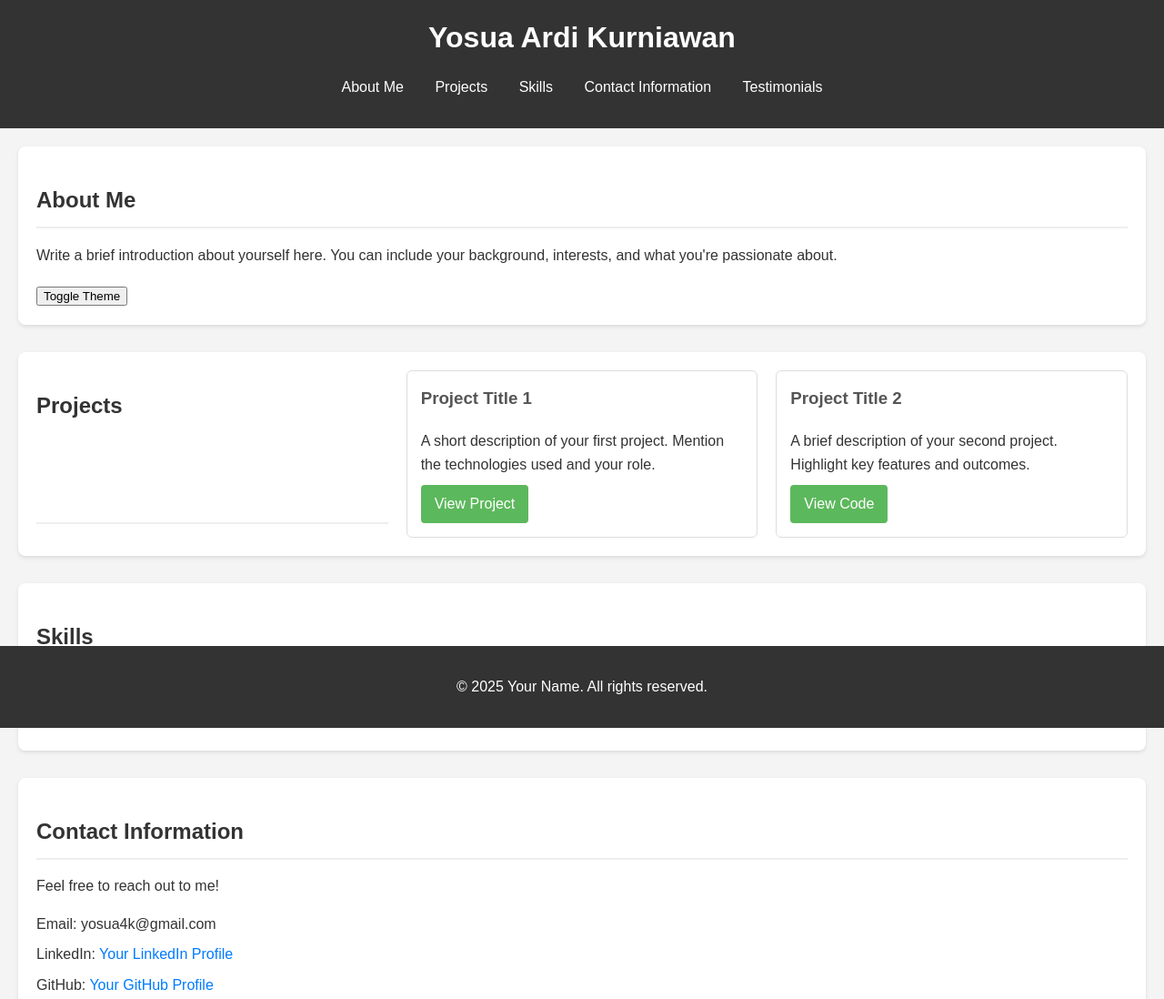
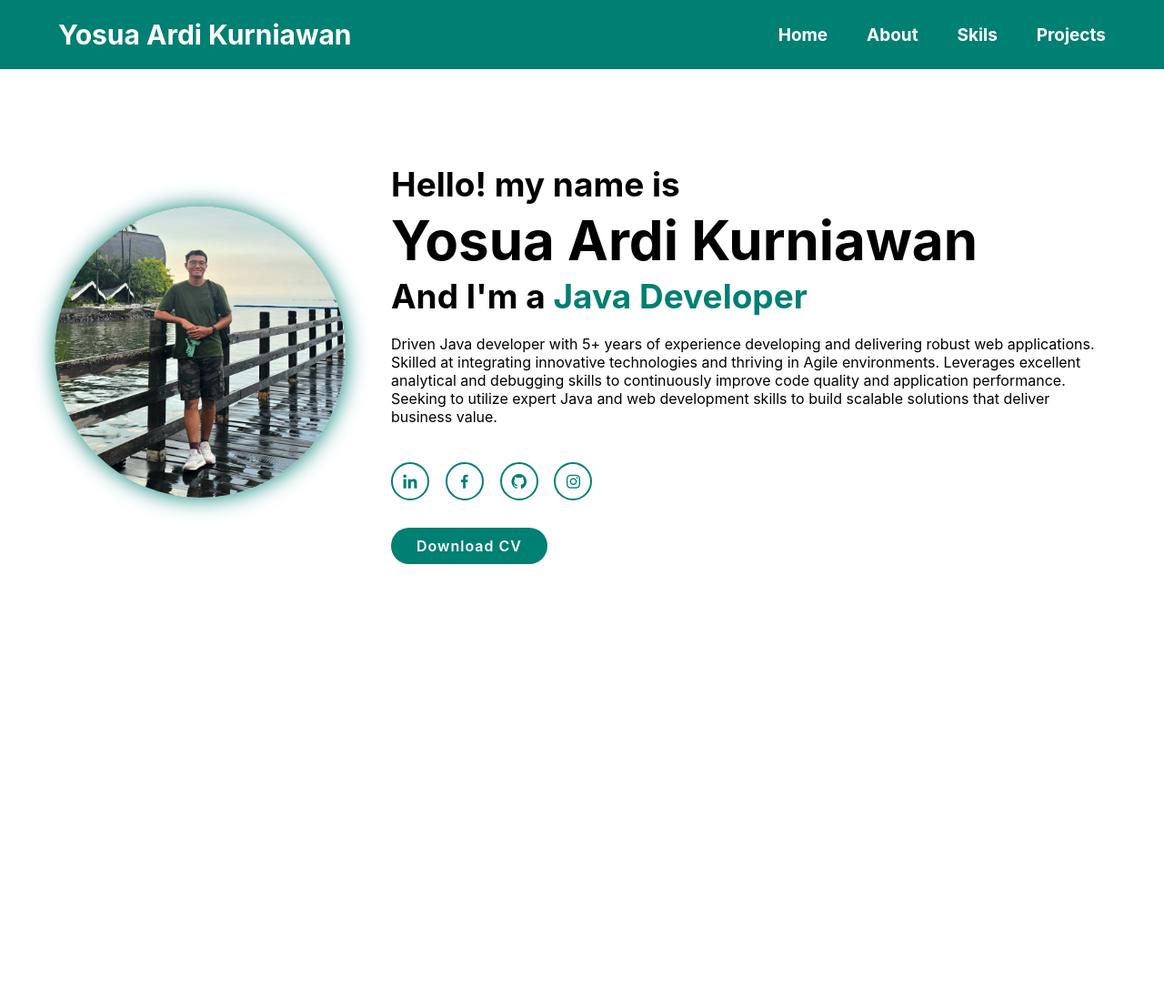
Before and after one commit to Yosu4/yosuaardik, a plain HTML site: page index.html in a window 1280 px wide. Shown: the top 1098 px of the page at 91% size. After the commit the page ends 800 px from the top, so only its background shows below. Drawn offline with nearby package versions, Linux system fonts and the light colour scheme.

Commit message:
New Design gitHub

```diff
--- a/css/style.css
+++ b/css/style.css
@@ -1,165 +1,196 @@
 /* General Styles */
-body {
-    font-family: sans-serif;
+* {
     margin: 0;
     padding: 0;
-    background-color: #f4f4f4;
-    color: #333;
-    line-height: 1.6;
+    box-sizing: border-box;
+    text-decoration: none;
+    border: none;
+    outline: none;
+    scroll-behavior: smooth;
+    font-family: -apple-system, sans-serif;
 }
 
-.container {
-    max-width: 960px;
-    margin: 0 auto;
-    padding: 20px;
+:root{
+    --bg-color: #ffffff;
+    --snd-bg-color: #d5fdf9;
+    --text-color: #000;
+    --main-color: #007f73;
 }
 
-/* Header Styles */
-header {
-    background-color: #333;
-    color: #fff;
-    padding: 1em 0;
-    text-align: center;
+html{
+    font-size: 62.5%;
+    overflow-x: hidden;
 }
 
-header h1 {
-    margin: 0;
+body{
+    background: var(--bg-color);
+    color: var(--text-color);
 }
 
-nav ul {
-    padding: 0;
-    list-style: none;
+section{
+    min-height: 100vh;
+    padding: 10rem, 9% 2rem;
 }
 
-nav ul li {
-    display: inline;
-    margin: 0 15px;
+/* header section coded */
+.header{
+    position: fixed;
+    width: 100%;
+    top: 0;
+    right: 0;
+    z-index: 1000;
+    display: flex;
+    align-items: center;
+    justify-content: space-between;
+    padding: 2rem 5%;
+    background: var(--main-color);
+    backdrop-filter: blur(10px);
+    transition: all 0.5s ease;
 }
 
-nav ul li a {
-    color: #fff;
-    text-decoration: none;
+.logo{
+    font-size: 3rem;
+    color: var(--bg-color);
+    font-weight: 700;
+    cursor: pointer;
+    transition: 0.3s ease;
 }
 
-nav ul li a:hover {
-    text-decoration: underline;
+.logo:hover{
+    transform: scale(1.05);
 }
 
-/* Main Content Styles */
-main {
-    padding: 20px;
+.navbar a{
+    font-size: 1.9rem;
+    color: var(--bg-color);
+    margin-left: 4rem;
+    font-weight: 700;
+    transition: 0.3s ease;
 }
 
-section {
-    margin-bottom: 30px;
-    background-color: #fff;
-    padding: 20px;
-    border-radius: 8px;
-    box-shadow: 0 2px 4px rgba(0, 0, 0, 0.1);
+.navbar a:hover,
+.navbar a.active{
+    color: var(--text-color);
 }
 
-section h2 {
-    color: #333;
-    border-bottom: 2px solid #eee;
-    padding-bottom: 10px;
-    margin-bottom: 15px;
+#menu-icon{
+    font-size: 3.6rem;
+    color: var(--bg-color);
+    cursor: pointer;
+    display: none;
 }
 
-/* About Me Section */
-#about p {
-    line-height: 1.8;
+.home {
+    display: flex;
+    justify-content: center;
+    align-items: center;
+    padding: 0 2rem; /* Adds left and right padding */
+    max-width: 1200px; /* Optional: prevents stretching too wide on large screens */
+    margin: 0 auto; /* Centers the section horizontally */
+    box-sizing: border-box; /* Ensures padding doesn't overflow */
 }
 
-/* Projects Section */
-#projects {
-    display: grid;
-    grid-template-columns: repeat(auto-fit, minmax(300px, 1fr));
-    gap: 20px;
+.home-img img{
+    width: 25vw;
+    border-radius: 300px;
+    box-shadow: 0 0 25px var(--main-color);
+    cursor: pointer;
+    animation: floatImage 4s ease-in-out infinite;
+    transition: 0.4s ease;
 }
 
-.project {
-    border: 1px solid #ddd;
-    padding: 15px;
-    border-radius: 6px;
+.home-img img:hover{
+    box-shadow: 0 0 25px var(--main-color),
+                0 0 35px var(--main-color),
+                0 0 45px var(--main-color);
 }
 
-.project h3 {
-    margin-top: 0;
-    color: #555;
+@keyframes floatImage{
+    0% {
+        transform: translateY(0);
+    }
+
+    50%{
+        transform: translateY(-2.4rem);
+    }
+
+    100%{
+        transform: translateY(0);
+    }
 }
 
-.project p {
-    margin-bottom: 10px;
+.home-content{
+    margin-left: 5rem;
 }
 
-.project a {
-    display: inline-block;
-    background-color: #5cb85c;
-    color: #fff;
-    padding: 8px 15px;
-    text-decoration: none;
-    border-radius: 4px;
-    transition: background-color 0.3s ease;
+.home-content h3 {
+    font-size: 3.7rem;
+    font-weight: 700;
 }
 
-.project a:hover {
-    background-color: #4cae4c;
+.home-content h3:nth-of-type(2){
+    margin-bottom: 2rem;
 }
 
-/* Skills Section */
-#skills ul {
-    padding: 0;
-    list-style: none;
-    display: flex;
-    flex-wrap: wrap;
-    gap: 10px;
+span{
+    color: var(--main-color);
 }
 
-#skills ul li {
-    background-color: #eee;
-    color: #333;
-    padding: 8px 12px;
-    border-radius: 4px;
+.home-content h1 {
+    font-size: 6rem;
+    font-weight: 700;
+    line-height: 1.3;
 }
 
-/* Contact Information Section */
-#contact ul {
-    padding: 0;
-    list-style: none;
+.home-content a {
+    font-size: 1.6rem;
 }
 
-#contact ul li {
-    margin-bottom: 8px;
+.home-content p {
+    font-size: 1.6rem;
 }
 
-#contact ul li a {
-    color: #007bff;
-    text-decoration: none;
+/* created by chat gpt */
+
+.social-media {
+    margin-top: 1rem;
 }
 
-#contact ul li a:hover {
-    text-decoration: underline;
+.social-media a {
+    display: inline-flex;
+    justify-content: center;
+    align-items: center;
+    width: 42px;
+    height: 42px;
+    background: transparent;
+    border: 0.2rem solid var(--main-color);
+    border-radius: 50%;
+    font-size: 2rem;
+    color: var(--main-color);
+    margin: 3rem 1.5rem 3rem 0;
+    transition: 0.3s ease;
 }
 
-/* Footer Styles */
-footer {
-    background-color: #333;
-    color: #fff;
-    text-align: center;
-    padding: 1em 0;
-    position: sticky;
-    bottom: 0;
-    width: 100%;
+.social-media a:hover {
+    color: var(--bg-color);        /* Change to a highlight color on hover */
+    transform: scale(1.2) translateY(-10px);  /* Slight zoom effect */
+    background-color: var(--main-color);
+    box-shadow: 0 0 25px var(--main-color);
 }
 
-/* Responsive Design (Optional - Adjust as needed) */
-@media (max-width: 768px) {
-    nav ul li {
-        display: block;
-        margin: 10px 0;
-    }
+.btn{
+    display: inline-block;
+    padding: 1rem 2.8rem;
+    background: var(--main-color);
+    border-radius: 4rem;
+    box-shadow: none;
+    font-size: 1.6rem;
+    color: var(--bg-color);
+    letter-spacing: 0.1rem;
+    font-weight: 600;
+    transition: 0.3s ease;
+}
 
-    #projects {
-        grid-template-columns: 1fr;
-    }
+.btn:hover{
+    box-shadow: 0 0 1.6rem var(--main-color);
 }
--- a/index.html
+++ b/index.html
@@ -3,74 +3,44 @@
 <head>
     <meta charset="UTF-8">
     <meta name="viewport" content="width=device-width, initial-scale=1.0">
-    <title>My Portfolio</title>
+    <link href='https://unpkg.com/boxicons@2.1.4/css/boxicons.min.css' rel='stylesheet'>
+    <title>Yosua Portfolio</title>
     <link rel="stylesheet" href="css/style.css">
 </head>
 <body>
-    <header>
-        <h1>Yosua Ardi Kurniawan</h1>
-        <nav>
-            <ul>
-                <li><a href="#about">About Me</a></li>
-                <li><a href="#projects">Projects</a></li>
-                <li><a href="#skills">Skills</a></li>
-                <li><a href="#contact">Contact Information</a></li>
-                <li><a href="#testimonials">Testimonials</a></li> </ul>
+    <header class="header">
+        <a href="#home" class="logo">Yosua Ardi Kurniawan</a>
+        <i class='bx bx-menu' id="menu-icon"></i>
+        <nav class="navbar">
+            <a href="#home">Home</a>
+            <a href="#about">About</a>
+            <a href="#skills">Skils</a>
+            <a href="#projects">Projects</a>
         </nav>
     </header>
 
-    <main>
-        <section id="about">
-            <h2>About Me</h2>
-            <p>Write a brief introduction about yourself here. You can include your background, interests, and what you're passionate about.</p>
-            <button id="theme-toggle">Toggle Theme</button> </section>
+    <section class="home" id="home">
+        <div class="home-img">
+            <img src="images/yosua_ancol.jpg" alt="Profile Image">
+        </div>
 
-        <section id="projects">
-            <h2>Projects</h2>
-            <div class="project">
-                <h3>Project Title 1</h3>
-                <p>A short description of your first project. Mention the technologies used and your role.</p>
-                <a href="#" target="_blank">View Project</a>
+        <div class="home-content">
+            <h3>Hello! my name is</h3>
+            <h1>Yosua Ardi Kurniawan</h1>
+            <h3>And I'm a <span class="multiple-text">Java Developer</span></h3>
+            <p>Driven Java developer with 5+ years of experience developing and delivering robust web applications.
+                Skilled at integrating innovative technologies and thriving in Agile environments.
+                Leverages excellent analytical and debugging skills to continuously improve code quality and application performance.
+                Seeking to utilize expert Java and web development skills to build scalable solutions that deliver business value.</p>
+            <div class="social-media">
+                <a href="https://www.linkedin.com/in/yosua-ardi-kurniawan/"><i class='bx bxl-linkedin'></i></a>
+                <a href="https://web.facebook.com/yosua.sidokare"><i class='bx bxl-facebook'></i></a>
+                <a href="https://github.com/Yosu4"><i class='bx bxl-github'></i></a>
+                <a href="https://www.instagram.com/k.yosua/"><i class='bx bxl-instagram'></i></a>
             </div>
-
-            <div class="project">
-                <h3>Project Title 2</h3>
-                <p>A brief description of your second project. Highlight key features and outcomes.</p>
-                <a href="#" target="_blank">View Code</a>
-            </div>
-
-            </section>
-
-        <section id="skills">
-            <h2>Skills</h2>
-            <ul>
-                <li>Spring Boot</li>
-                <li>Quarkus</li>
-                <li>SQL</li>
-                </ul>
-        </section>
-
-        <section id="contact">
-            <h2>Contact Information</h2>
-            <p>Feel free to reach out to me!</p>
-            <ul>
-                <li>Email: yosua4k@gmail.com</li>
-                <li>LinkedIn: <a href="https://www.linkedin.com/in/yosua-ardi-kurniawan/" target="_blank">Your LinkedIn Profile</a></li>
-                <li>GitHub: <a href="https://yosu4.github.io/yosuaardik/" target="_blank">Your GitHub Profile</a></li>
-                </ul>
-        </section>
-
-        <section id="testimonials"> <h2>Testimonials</h2>
-            <div id="testimonial-container">
-                <p id="testimonial-text">No testimonials yet.</p>
-                <p id="testimonial-author"></p>
-            </div>
-        </section>
-    </main>
-
-    <footer>
-        <p>&copy; 2025 Your Name. All rights reserved.</p>
-    </footer>
+            <a href="pdf/Yosua_CV.pdf" class="btn" download="Yosua_Ardi_Kurniawan_CV.pdf">Download CV</a>
+        </div>
+    </section>
 
     <script src="js/script.js"></script>
 </body>
```
Also changed, not shown: images/yosua_ancol.jpg (added), 1 other file.
